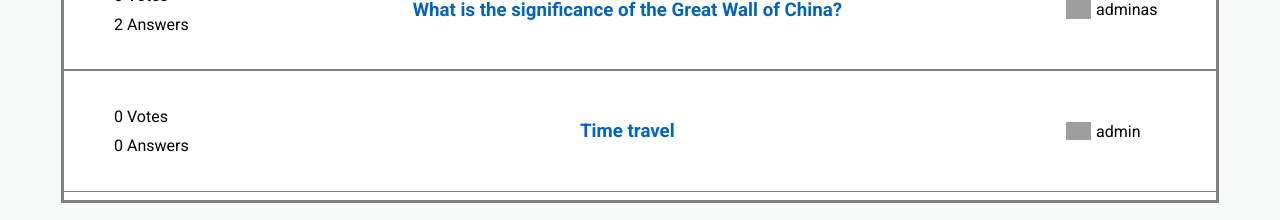
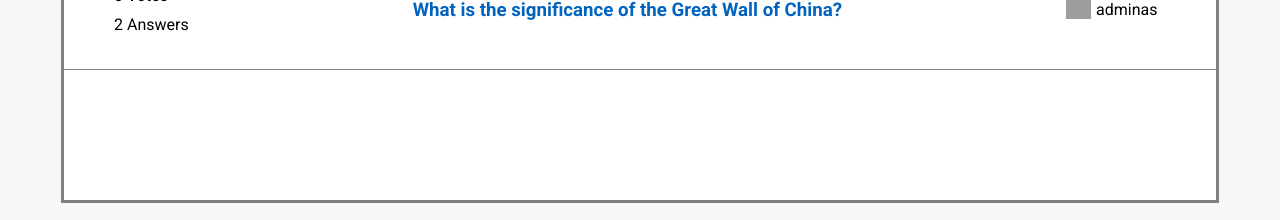
Before and after one commit to batym24/Galutinis-atsiskaitymas, a React (Create React App) app: page /home in a window 1280 px wide. Shown: the part 577-797 px from the top of the page. Built offline with nearby package versions, Linux system fonts and the light colour scheme; data requests are answered from the project's data file; grey boxes are pictures that could not be loaded.

Commit message:
Fixed the delete question functionality

```diff
--- a/src/components/Pages/QuestionPage.jsx
+++ b/src/components/Pages/QuestionPage.jsx
@@ -1,6 +1,6 @@
 import styled from "styled-components";
 import { useEffect, useState } from "react";
-import { useParams } from "react-router-dom";
+import { useNavigate, useParams } from "react-router-dom";
 import UsersContext from "../../contexts/UsersContext";
 import QuestionsContext from "../../contexts/QuestionsContext";
 import AnswersContext from "../../contexts/AnswersContext";
@@ -152,6 +152,7 @@ const QuestionPage = () => {
     const {id} = useParams()
     const {setQuestions, QUESTIONS_ACTION_TYPE, questions} = useContext(QuestionsContext)
     const [question, setQuestion] = useState()
+    const navigate = useNavigate()
 
     useEffect(() => {
         fetch(`http://localhost:8080/questions/${id}`)
@@ -216,10 +217,13 @@ const QuestionPage = () => {
                                     question.creatorId.toString() === currentUser.id.toString() &&
                                     <div className="edit">
                                         <Link to={`/editQuestion/${id}`}><button>Edit Question</button></Link>
-                                        <button onClick={() => setQuestions({
-                                            type: QUESTIONS_ACTION_TYPE,
-                                            id: id
-                                        })}>Delete Question</button>
+                                        <button onClick={() => {
+                                            setQuestions({
+                                                type: QUESTIONS_ACTION_TYPE.DELETE,
+                                                id: id
+                                            })
+                                            navigate('/home')
+                                        }}>Delete Question</button>
                                     </div>
                                 }
                                 {
--- a/src/contexts/QuestionsContext.jsx
+++ b/src/contexts/QuestionsContext.jsx
@@ -26,6 +26,7 @@ const reducer = (state, action) => {
             fetch(`http://localhost:8080/questions/${action.id}`, {
                 method: "DELETE"
             })
+            return state.filter(question => question.id.toString() !== action.id.toString())
         case QUESTIONS_ACTION_TYPE.UPVOTE:
             return state.map(question => {
                 if (question.id.toString() === action.id.toString()){
--- a/src/data.json
+++ b/src/data.json
@@ -37,14 +37,6 @@
       "creatorId": "697a3eea-7849-4047-92a8-fdb6fe935956",
       "title": "What is the significance of the Great Wall of China?",
       "description": "The Great Wall of China is an ancient architectural marvel that holds immense historical, cultural, and strategic significance. It was primarily built as a defense system to protect China from invasions and raids by nomadic tribes from the north, such as the Mongols and Xiongnu. Stretching over 13,000 miles (21,196 kilometers), it is considered the world's longest wall. ",
-      "questionUpvotes": 0,
-      "QuestionIsUpdated": false
-    },
-    {
-      "id": "27aeffbd-bff2-4c8f-ae0a-1566809a121b",
-      "creatorId": 1,
-      "title": "Time travel",
-      "description": "If you could travel back in time and have a conversation with any historical figure, who would you choose and what would you talk about?",
       "questionUpvotes": 0,
       "QuestionIsUpdated": false
     }
```
